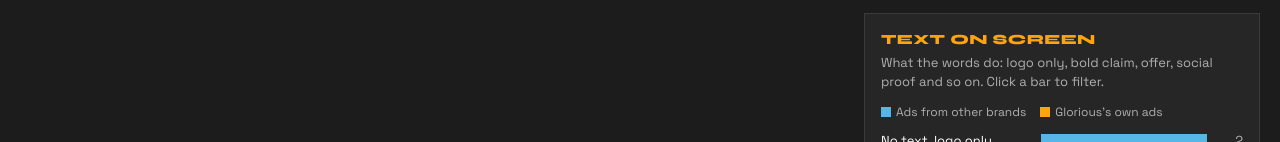
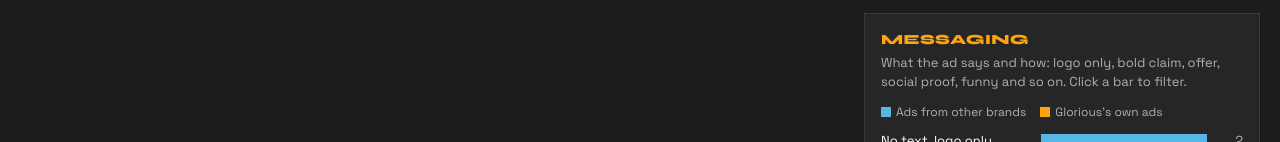
Before and after one commit to GloriousCraig/ad-inspo-dashboard, a website: page index.html in a window 1280 px wide. Shown: the part 805-947 px from the top of the page. Drawn offline with Linux system fonts and the light colour scheme.

Commit message:
Rename Text on screen to Messaging, add Funny tag
Co-Authored-By: Claude Sonnet 5.5 <noreply@anthropic.com>
Claude-Session: https://claude.ai/code/session_01ENE6XVyHWmo3eDL6Cu9uaL

```diff
--- a/index.html
+++ b/index.html
@@ -154,8 +154,8 @@
       <div id="conceptChart"></div>
     </section>
     <section class="panel">
-      <h2>Text on screen</h2>
-      <p class="hint">What the words do: logo only, bold claim, offer, social proof and so on. Click a bar to filter.</p>
+      <h2>Messaging</h2>
+      <p class="hint">What the ad says and how: logo only, bold claim, offer, social proof, funny and so on. Click a bar to filter.</p>
       <div class="legend"><span><i style="background:var(--bar)"></i>Ads from other brands</span><span><i style="background:var(--bar-own)"></i>Glorious's own ads</span></div>
       <div id="execChart"></div>
     </section>
@@ -196,7 +196,7 @@
 
 <script>
 const CONCEPTS = ["UGC / creator-style","Launch film / hero film","Unboxing","Lifestyle (people, rooms, real use)","On-model (a person using or wearing it)","Floating product (clean or gradient background)","3D render / CGI","Studio product photography","Setup / desk / battlestation shot","Gameplay footage","Animation / illustration","Motion graphics","Meme / internet-culture format","Native-looking (social post, review or screenshot format)"]; // Production: what the ad is
-const EXECUTIONS = ["No text, logo only","Product name / tagline only","Headline or bold claim","Feature or spec callout","Offer / sale / price","Buy-now call to action (shop now, buy now)","Urgency (limited time, selling out)","Social proof (review, award, pro player)","Comparison vs a competitor","Question or hook line","Meme caption / joke","Heavy copy (paragraph)"]; // Text on screen
+const EXECUTIONS = ["No text, logo only","Product name / tagline only","Headline or bold claim","Feature or spec callout","Offer / sale / price","Buy-now call to action (shop now, buy now)","Urgency (limited time, selling out)","Social proof (review, award, pro player)","Comparison vs a competitor","Question or hook line","Funny / humor (jokes, puns, tongue-in-cheek)","Meme caption / joke","Heavy copy (paragraph)"]; // Messaging
 const DESTS = ["DTC (brand's own website)","Amazon","Other retailer or marketplace","Social only (no click-through)","Not sure"];
 const CTAS = ["Shop now / Buy now","Learn more","Pre-order / Join waitlist","Enter giveaway / Sign up","Watch / Follow","Limited-time sale (urgency)","Bold claim (makes you want to find out more)","Tagline / brand statement","No CTA","Other"];
 const RUN_LABEL = { own: "Our ad", similar: "We ran similar", no: "Not run", unsure: "Not sure", "": "Unknown" };
```
